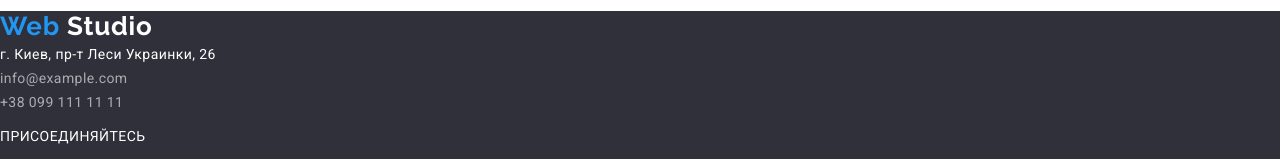
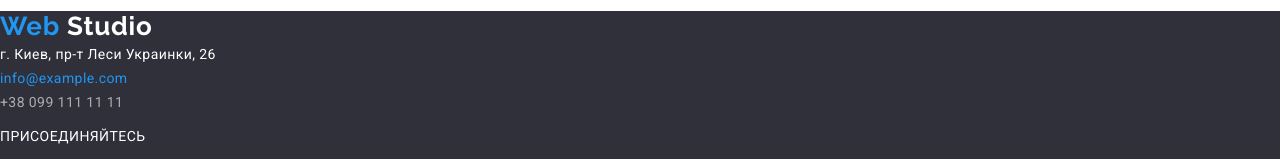
Before and after one commit to Natatashkin/goit-markup-hw-02, a plain HTML site: page index.html in a window 1280 px wide. In both pictures the pointer is over the link "info@example.com". Shown: the part 1613-1772 px from the top of the page. Drawn offline with nearby package versions, Linux system fonts and the light colour scheme.

Commit message:
добавила ховер в footer

```diff
--- a/css/footer.css
+++ b/css/footer.css
@@ -11,6 +11,10 @@ footer {
 .bottom-contacts {
   text-decoration: none;
   color: var(--text-footer-secondary);
+}
+
+.bottom-contacts:hover {
+  color: var(--akcent-color);
 }
 
 /* ------- Стилизацмя социальных иконок ---------*/
```
